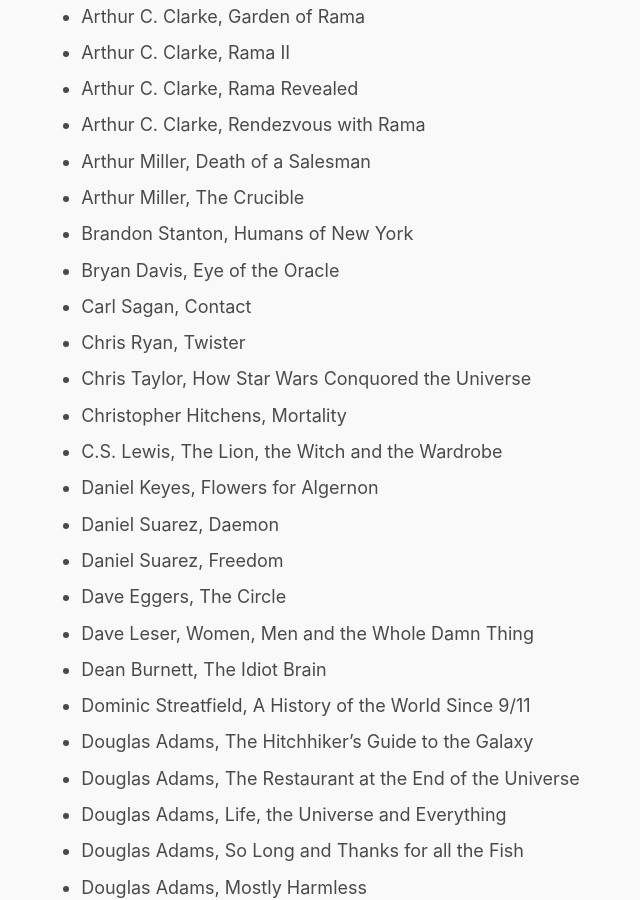
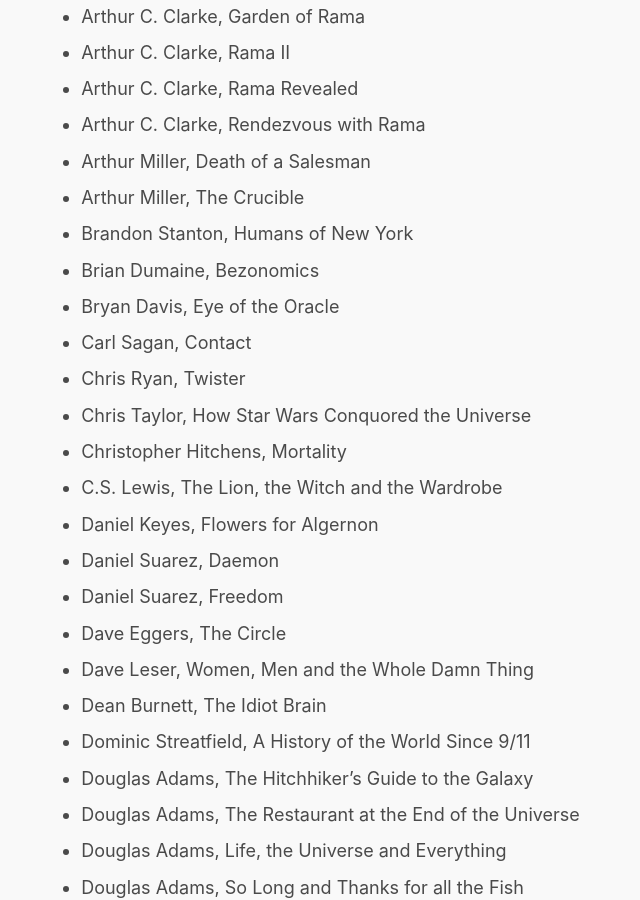
Before and after one commit to 1vasari/nathan-mccallum.com, a Jekyll site: the page built from books.md, in a window 1280 px wide and 900 px high, scrolled down 514 px. Shown: the whole window, without its empty margins (242-882 px from the left). Built offline with Jekyll 4.4.1, drawn with Linux system fonts in a browser that asks for light colours; some of the changed text lies outside the part shown.

Commit message:
Two books added

```diff
--- a/books.md
+++ b/books.md
@@ -19,6 +19,7 @@
 - Arthur Miller, Death of a Salesman
 - Arthur Miller, The Crucible
 - Brandon Stanton, Humans of New York
+- Brian Dumaine, Bezonomics
 - Bryan Davis, Eye of the Oracle
 - Carl Sagan, Contact
 - Chris Ryan, Twister
```
Also changed, not shown: other parts of books.md (+1 -0 lines).
